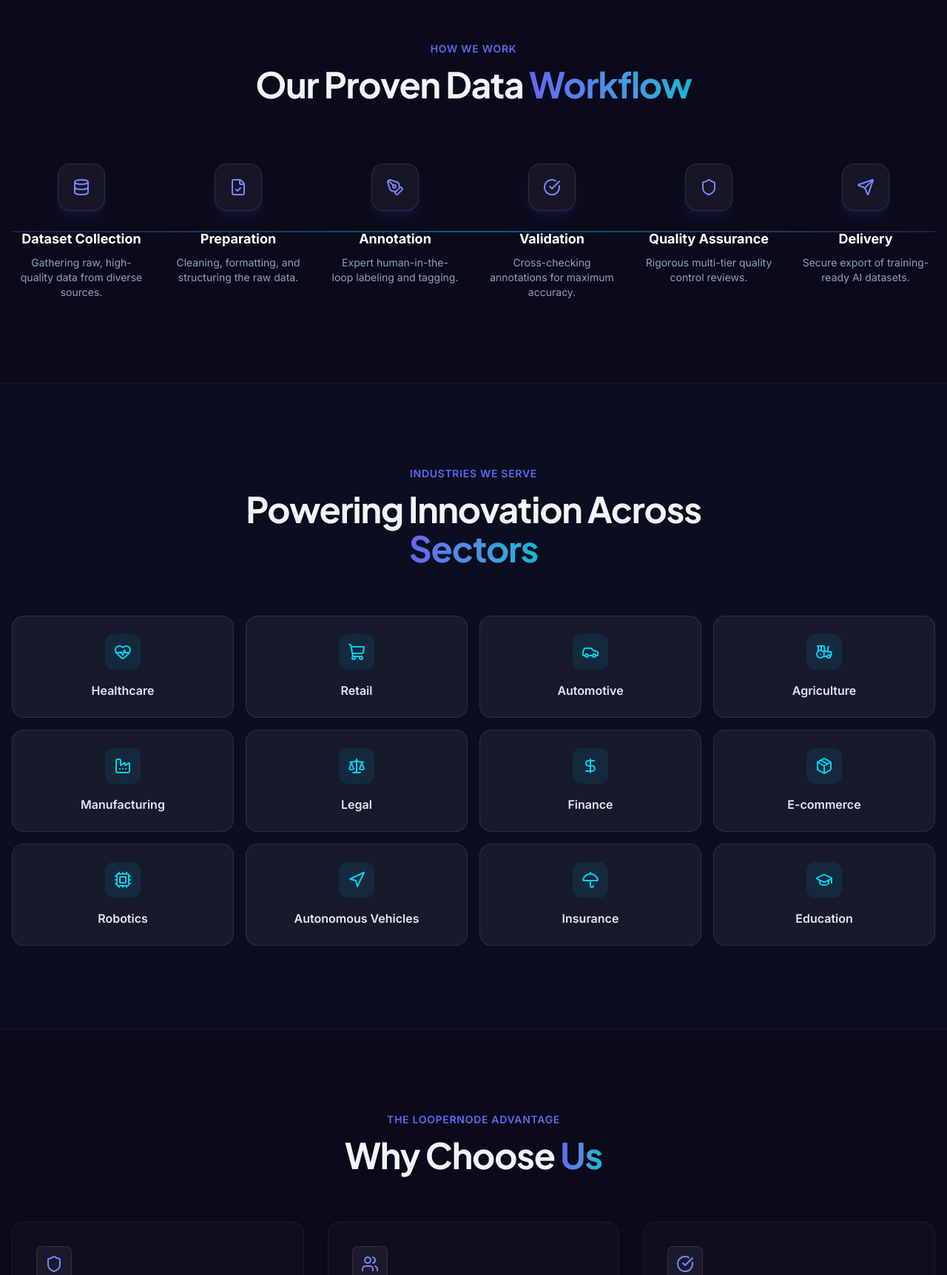
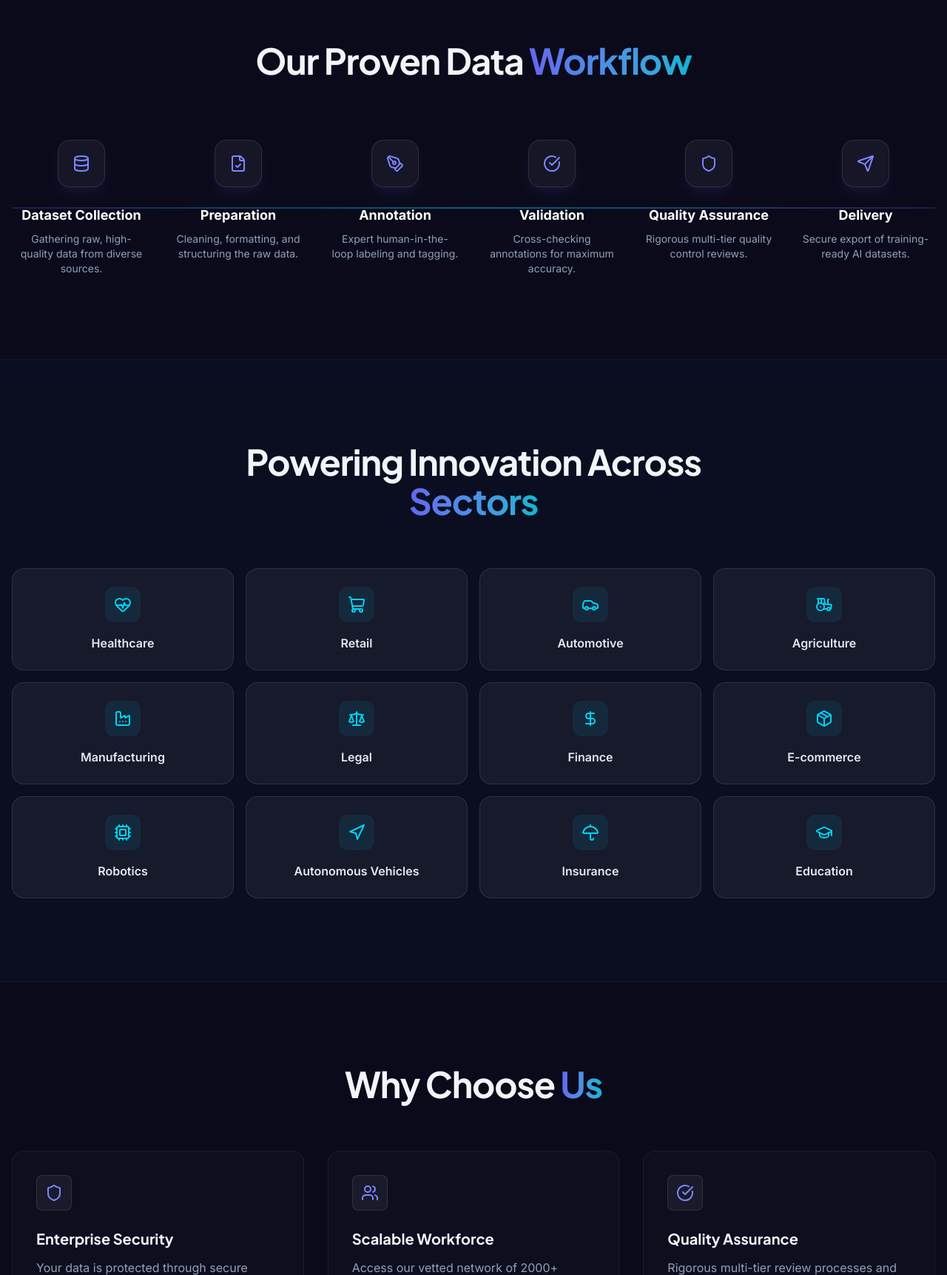
Before and after one commit to liyakathaalikt-oss/loopernode, a Next.js app: page / in a window 1280 px wide. Shown: the part 2448-4171 px from the top of the page at 74% size. Built offline with nearby package versions, Linux system fonts and the light colour scheme; no server answers; the database is empty.

Commit message:
chore: remove remaining eyebrow texts from homepage sections

```diff
--- a/app/page.tsx
+++ b/app/page.tsx
@@ -222,7 +222,6 @@ export default async function HomePage() {
       <section className="py-20 md:py-28 container mx-auto px-4 border-b border-white/5">
         <FadeUp>
           <SectionTitle
-            eyebrow="How We Work"
             title="Our Proven Data"
             highlightedWord="Workflow"
             align="center"
@@ -253,7 +252,6 @@ export default async function HomePage() {
       <section className="py-20 md:py-28 container mx-auto px-4 border-b border-white/5 bg-slate-900/30">
         <FadeUp>
           <SectionTitle
-            eyebrow="Industries We Serve"
             title="Powering Innovation Across"
             highlightedWord="Sectors"
             align="center"
@@ -280,7 +278,6 @@ export default async function HomePage() {
       <section className="py-20 md:py-28 container mx-auto px-4 border-b border-white/5">
         <FadeUp>
           <SectionTitle
-            eyebrow="The Loopernode Advantage"
             title="Why Choose"
             highlightedWord="Us"
             align="center"
```
